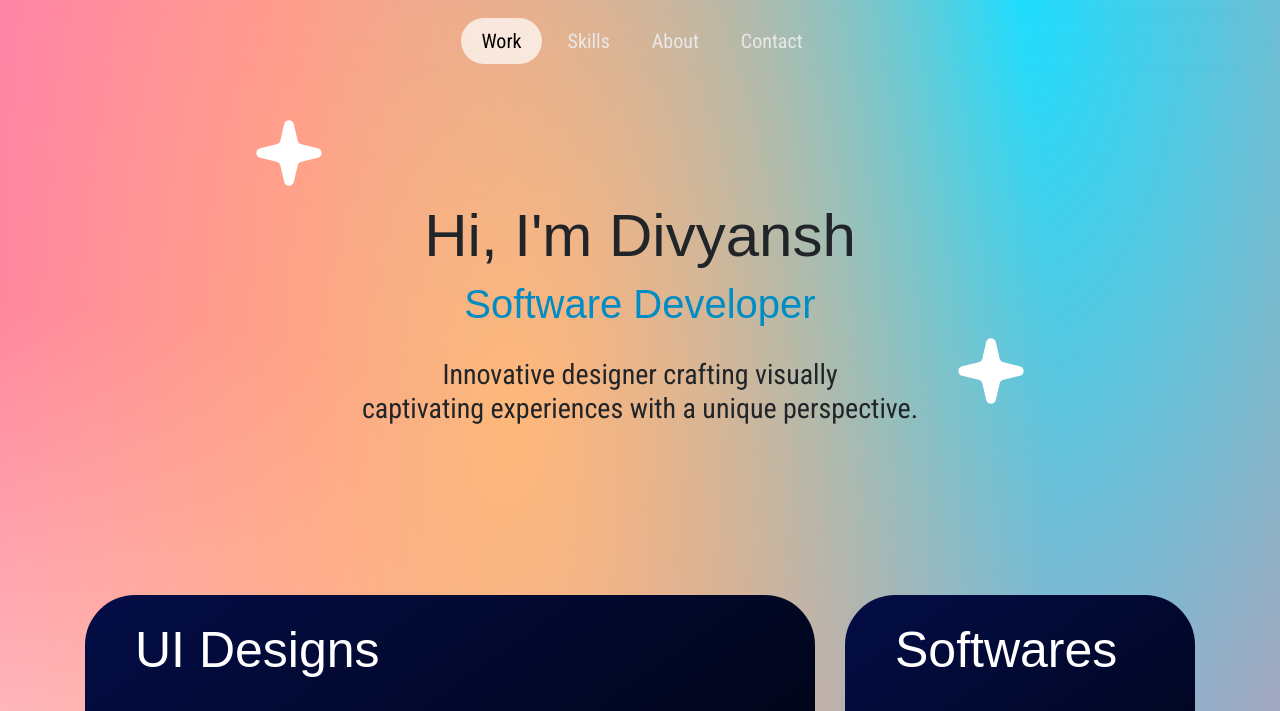
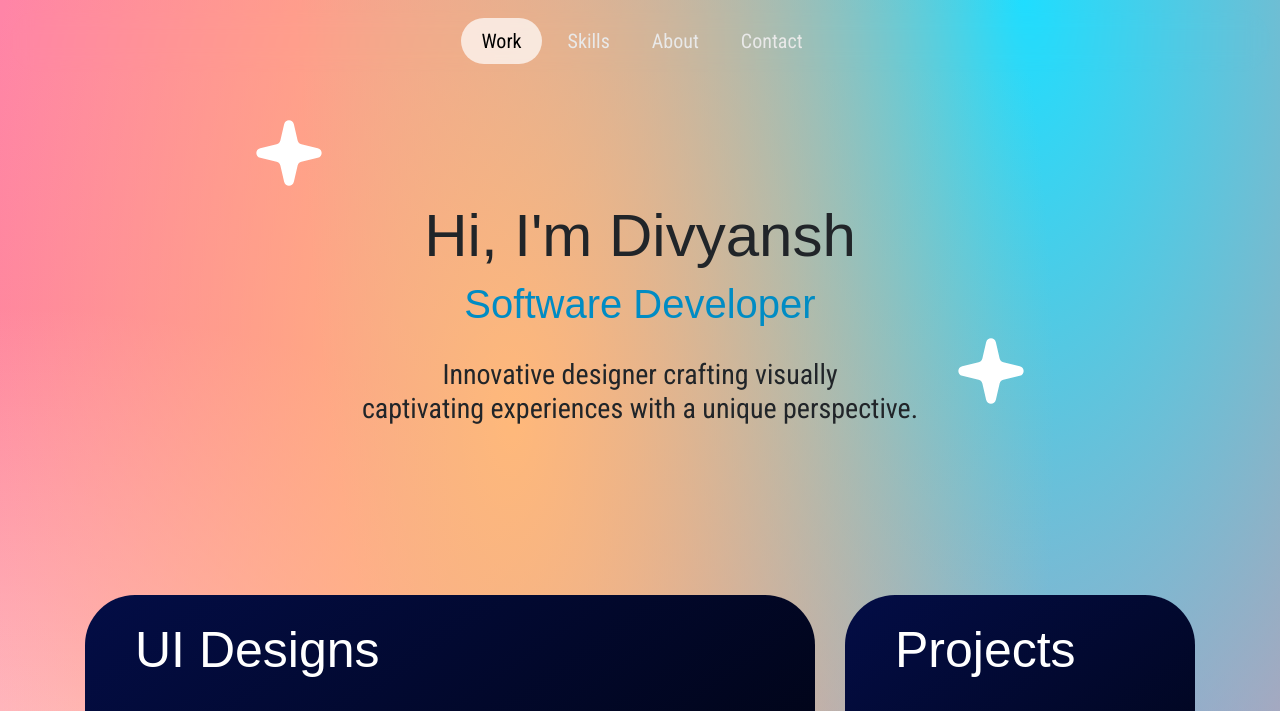
Before and after one commit to divyanshbajpai27/Divyansh, a plain HTML site: page index.html in a window 1280 px wide. Shown: the top 711 px of the page. Drawn offline with nearby package versions, Linux system fonts and the light colour scheme; a web font is replaced by a local one.

Commit message:
Update index.html

```diff
--- a/index.html
+++ b/index.html
@@ -80,7 +80,7 @@
                 <div class="blocks slide-fade-in">
                     <img src="mobile.png" alt="ui layers" class="layers">
                     <div class="blockbox">
-                        <h4 class="BlockHeadings">Softwares</h4>
+                        <h4 class="BlockHeadings">Projects</h4>
                         <img src="software.png" alt="figma ss" class="softwaress">
                     </div>
                 </div>
```
